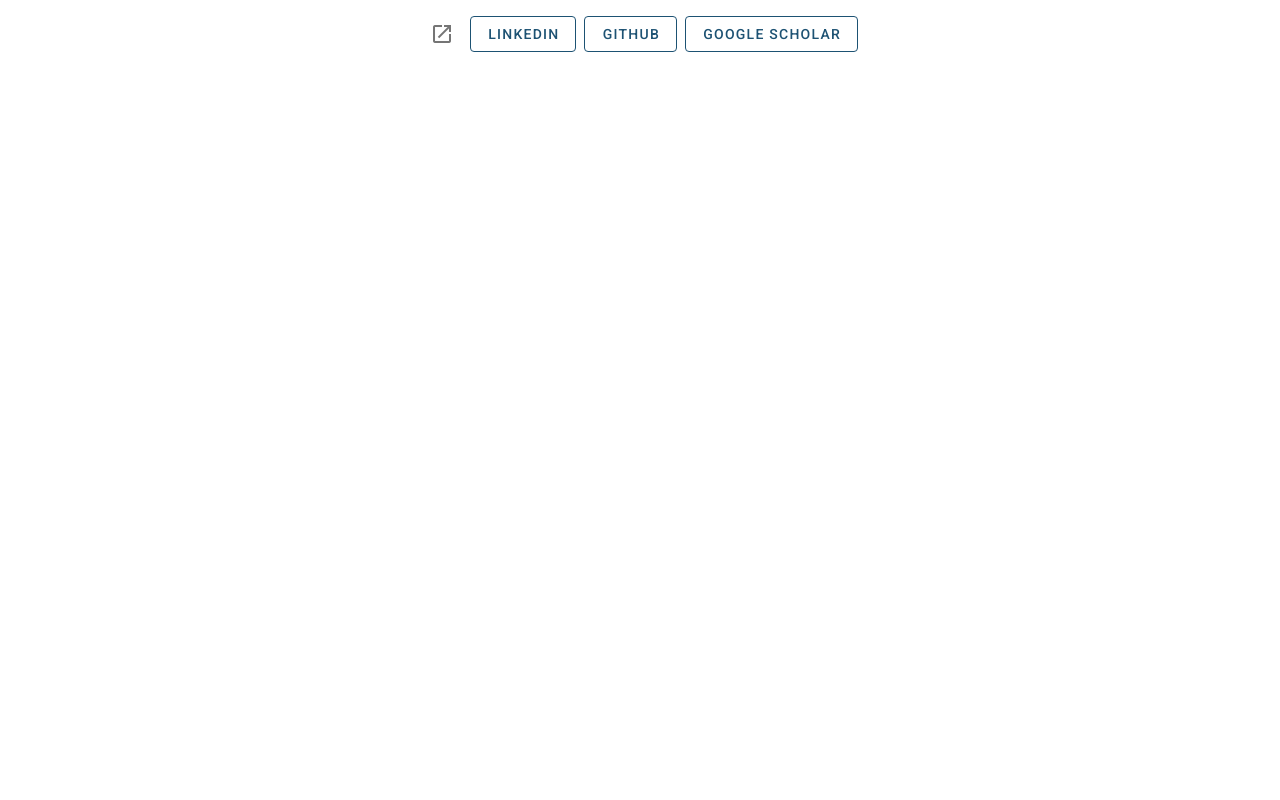
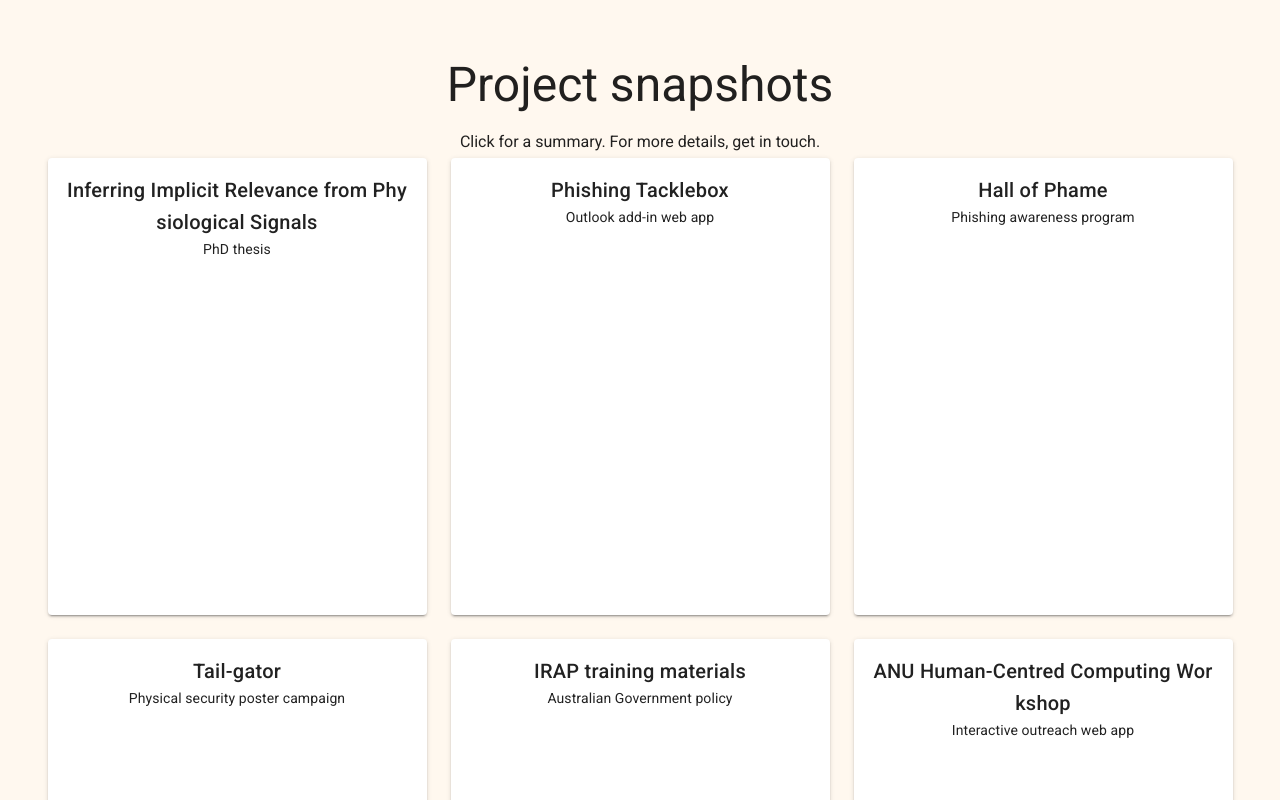
Before and after one commit to chow-c/portfolio, a Vue app: page / in a window 1280 px wide. Shown: the part 580-1380 px from the top of the page. Before the commit the page ends 800 px from the top, so only its background shows below. Built offline with nearby package versions, Linux system fonts and the light colour scheme.

Commit message:
:sparkles: Scaffold project polaroids

```diff
--- a/src/App.vue
+++ b/src/App.vue
@@ -32,6 +32,38 @@
                     engineering, and design skills.
                   </p>
                 </v-col>
+              </v-row>
+            </v-container>
+          </v-container>
+          <v-container fluid style="background: #fff8ef" class="pt-15">
+            <v-container class="text-center">
+              <h3 class="text-h3">Project snapshots</h3>
+              <p class="mt-5">
+                Click for a summary. For more details, get in touch.
+              </p>
+              <v-row>
+                <transition-group name="project-cards" class="row">
+                  <v-col
+                    v-for="item in projects"
+                    :key="item.id"
+                    cols="12"
+                    sm="4"
+                    lg="4"
+                    xl="4"
+                    class="project-cards-item"
+                  >
+                    <v-card max-width="379" justify="center">
+                      <v-responsive :aspect-ratio="0.83">
+                        <v-card-title class="text-center justify-center">{{
+                          item.title
+                        }}</v-card-title>
+                        <v-card-subtitle class="text-center">{{
+                          item.text
+                        }}</v-card-subtitle>
+                      </v-responsive>
+                    </v-card>
+                  </v-col>
+                </transition-group>
               </v-row>
             </v-container>
           </v-container>
@@ -81,6 +113,79 @@ export default {
         link: "https://scholar.google.com/citations?hl=en&user=TNhT7zkAAAAJ",
       },
     ],
+    projects: [
+      {
+        id: 1,
+        title: "Inferring Implicit Relevance from Physiological Signals",
+        text: "PhD thesis",
+        img: "phd",
+        categories: ["design", "data", "privacy", "pm", "swe", "writing"],
+        description:
+          "Researched whether artificial intelligence could infer someone's perceived relevance of information from their biometrics. Machine learning models could be useful for augmenting intelligence analysis by offering an element of objectivity to an inherently subjective task, and thus improve introspection and collaboration. Final results indicated performance was not commensurate to privacy risks.",
+      },
+      {
+        id: 2,
+        title: "Phishing Tacklebox",
+        text: "Outlook add-in web app",
+        img: "tacklebox",
+        categories: ["design", "privacy", "cyber", "swe", "pm", "writing"],
+        description:
+          "Office Add-in web app to intuitively report suspicious messages and inspect email header fields such as DMARC values and originating IPs. Developed with Office JavaScript and Microsoft Graph APIs, hosted on AWS, and deployed centrally via O365 Admin Center to 30,000 users across Windows, MacOS, Web, iOS, and Android clients. Progress was personally briefed up to CISO.",
+      },
+      {
+        id: 3,
+        title: "Hall of Phame",
+        text: "Phishing awareness program",
+        img: "hall-of-phame",
+        categories: [
+          "design",
+          "data",
+          "privacy",
+          "pm",
+          "swe",
+          "writing",
+          "cyber",
+        ],
+        description:
+          "Designed, developed, and managed a year-long phishing and malspam simulation teaching users about email-based threats. Involved customising phishing simulation software to model TTPs of different real-world threat actors each month. Results were personally briefed up to CISO.",
+      },
+      {
+        id: 4,
+        title: "Tail-gator",
+        text: "Physical security poster campaign",
+        img: "tailgator",
+        categories: ["design", "pm"],
+        description:
+          "Designed simple slogan and graphic for posters placed at all points of entry to reinforce use of swipe passes.",
+      },
+      {
+        id: 5,
+        title: "IRAP training materials",
+        text: "Australian Government policy",
+        img: "irap",
+        categories: ["writing", "cyber"],
+        description:
+          "Oversaw the technical qualification, training, and examination framework of the Australian Government's Information Security Registered Assessors Program from 2012-2018.",
+      },
+      {
+        id: 6,
+        title: "ANU Human-Centred Computing Workshop",
+        text: "Interactive outreach web app",
+        img: "hcc-workshop",
+        categories: ["design", "pm", "swe", "privacy", "cyber", "writing"],
+        description:
+          "Developed Django and JavaScript web app containing interactive learning experiences which showcased areas of computer science research at The Australian National University. Managed deployment, administration, and security of build pipeline and VPS hosting.",
+      },
+      {
+        id: 7,
+        title: "Australasian Computer Science Week - ACSW 2016",
+        text: "Conference program",
+        img: "acsw",
+        categories: ["design", "swe", "writing"],
+        description:
+          "Web chair for ACSW 2016, responsible for developing the web conference timetable and program using JavaScript. Designed the physical conference handout.",
+      },
+    ],
   }),
 };
 </script>
```
